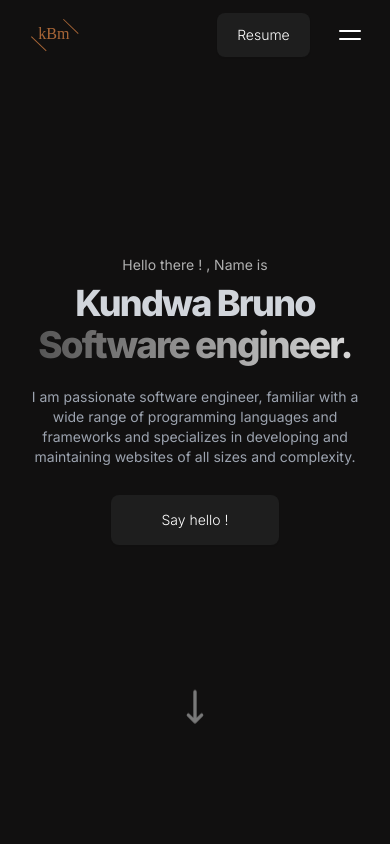
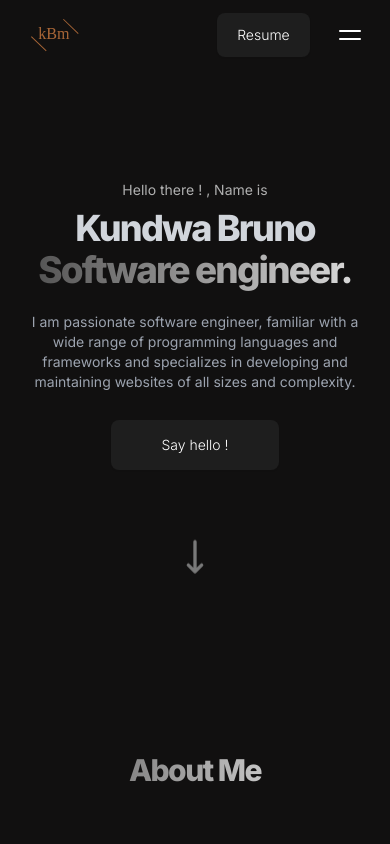
Before and after one commit to KundwaBruno/itsKBM, a Next.js app: page / in a window 390 px wide. Shown: the top 844 px of the page. Built offline with nearby package versions, Linux system fonts and the light colour scheme.

Commit message:
fix hero section responsiveness

```diff
--- a/src/components/Home/index.tsx
+++ b/src/components/Home/index.tsx
@@ -20,7 +20,7 @@ const animate = {
 };
 
 const LandingPage: FC<LandingPageProps> = () => (
-  <section className="w-[84%] m-auto max-w-screen-2xl min-h-[800px] flex items-center justify-center relative">
+  <section className="w-[84%] m-auto max-w-screen-2xl min-h-[650px] md:min-h-[800px] flex items-center justify-center relative">
     <div className="flex flex-col md:flex-row gap-10 mt-10 md:my-20">
       <div className="flex flex-col justify-center mb-10 md:mb-0">
         <motion.div
```
